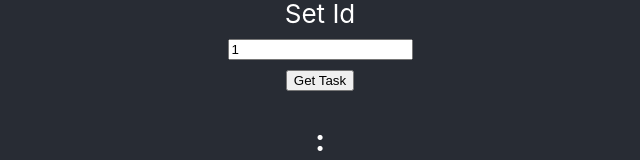
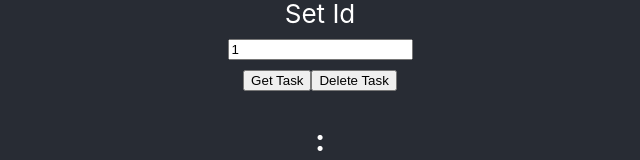
Before and after one commit to ma-chang/react-basic-drf, a React (Create React App) app: page / in a window 1280 px wide. Shown: the part 480-640 px from the top of the page, without its empty margins (320-960 px from the left). Built offline with nearby package versions, Linux system fonts and the light colour scheme; no server answers.

Commit message:
implement delete method by taskwith id

```diff
--- a/src/components/DrfApiFetch.js
+++ b/src/components/DrfApiFetch.js
@@ -1,5 +1,6 @@
 import React, { useState, useEffect } from 'react';
 import axios from 'axios';
+import { logRoles } from '@testing-library/react';
 
 const DrfApiFetch = () => {
   const [tasks, setTasks] = useState([]);
@@ -29,8 +30,19 @@ const DrfApiFetch = () => {
         },
       })
       .then((res) => {
-        console.log(res.data);
         setSelectedTask(res.data);
+      });
+  };
+
+  const deleteTask = () => {
+    axios
+      .delete(`${API_ENDPOINT}tasks/${id}`, {
+        headers: {
+          Authorization: API_TOKEN,
+        },
+      })
+      .then((res) => {
+        console.log(res);
       });
   };
 
@@ -50,6 +62,9 @@ const DrfApiFetch = () => {
       <button type='button' onClick={() => getTask()}>
         Get Task
       </button>
+      <button type='button' onClick={() => deleteTask()}>
+        Delete Task
+      </button>
       <h3>
         {selectedTask.id}:{selectedTask.title}
       </h3>
```
